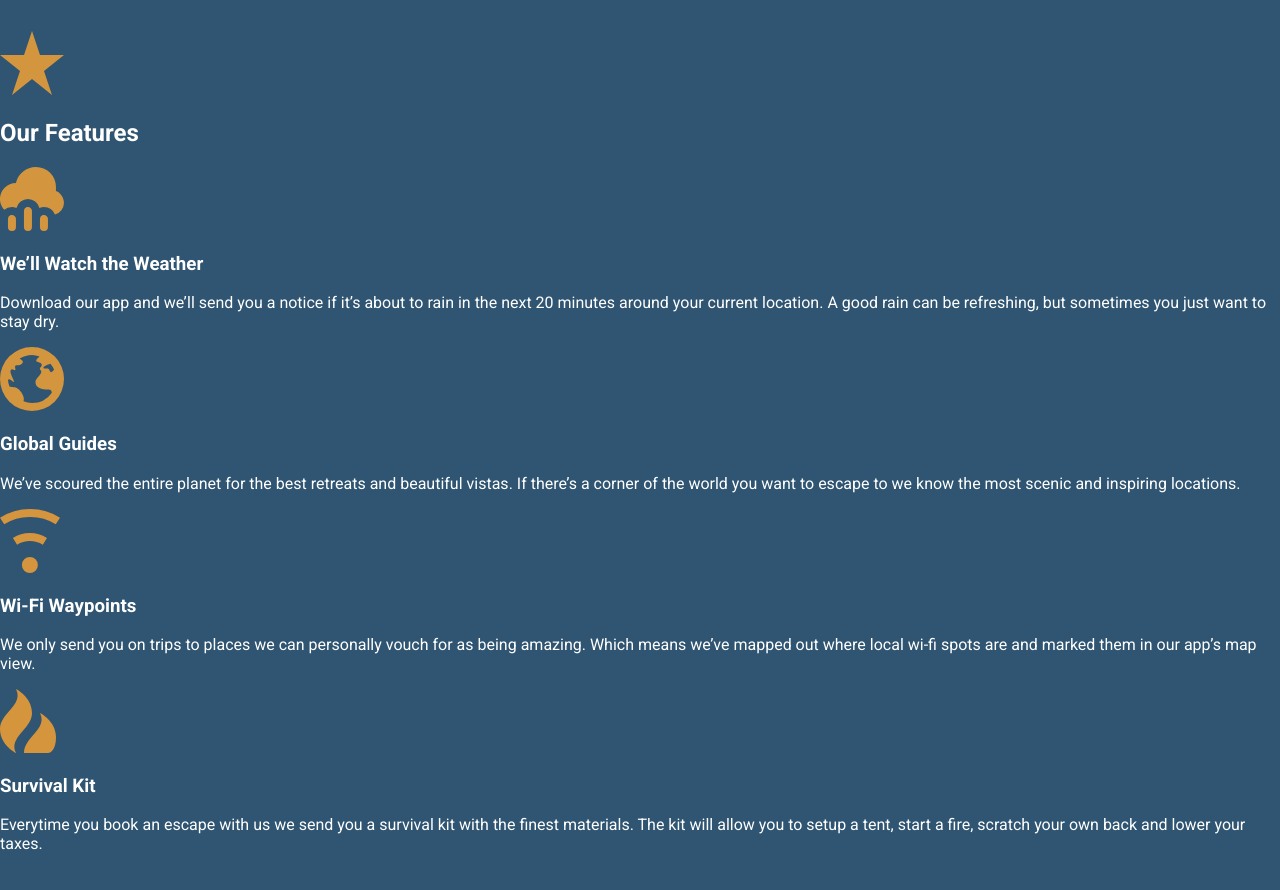
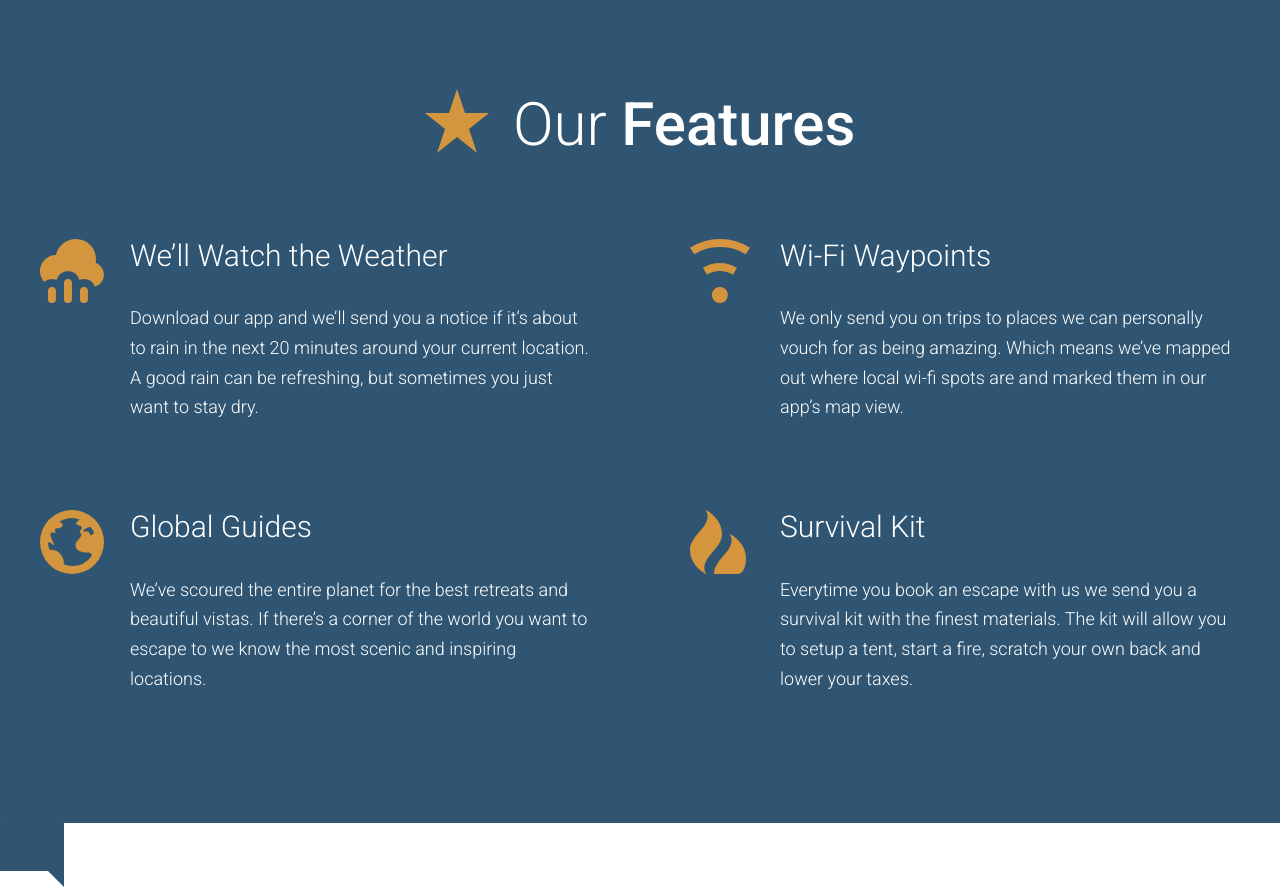
Before and after one commit to ajvergara/travel-clone, a website: page app/index.html in a window 1280 px wide. Shown: the part 2200-3090 px from the top of the page. Drawn offline with Linux system fonts and the light colour scheme.

Commit message:
Completed Our Features Desktop Version

```diff
--- /dev/null
+++ b/app/assets/styles/modules/_features.css
@@ -0,0 +1,15 @@
+.features{
+  padding-left: 90px;
+  position: relative;
+  padding-bottom: 2.5rem;
+
+  &__img{
+    position: absolute;
+    left: 0;
+  }
+
+  &__title{
+    font-size: 1.875rem;
+    font-weight: 300;
+  }
+}
--- a/app/assets/styles/modules/_row.css
+++ b/app/assets/styles/modules/_row.css
@@ -10,6 +10,14 @@
     padding-right: 65px;
   }
 
+  &--gutters-larger{
+    margin-right: -100px;
+  }
+
+  &--gutters-larger > div{
+    padding-right: 100px;
+  }
+
   /* Mixin Medium */
   @mixin atMedium{
     &__medium-4{
@@ -19,6 +27,11 @@
 
     &__medium-4--larger{
       width: 37%;
+    }
+
+    &__medium-6{
+      width: 50%;
+      float: left;
     }
 
     &__medium-8{
--- /dev/null
+++ b/app/assets/styles/modules/_section-title.css
@@ -0,0 +1,15 @@
+.section-title{
+  text-align: center;
+  font-weight: 300;
+  font-size: 3.75rem;
+
+  &__icon{
+    position: relative;
+    padding-right: .6rem;
+    top: 8px;
+  }
+
+  strong{
+    font-weight: 500;
+  }
+}
--- a/app/assets/styles/styles.css
+++ b/app/assets/styles/styles.css
@@ -9,3 +9,5 @@
 @import "modules/_heading";
 @import "modules/_row";
 @import "modules/_generic-container";
+@import "modules/_features";
+@import "modules/_section-title";
--- a/app/index.html
+++ b/app/index.html
@@ -67,24 +67,40 @@
   </div>
 
   <div id="features" class="page-section page-section--blue">
-    <img src="assets/images/icons/star.svg">
-    <h2>Our Features</h2>
+    <div class="container">
+      <h2 class="section-title"><img class="section-title__icon" src="assets/images/icons/star.svg"> Our <strong>Features</strong></h2>
 
-    <img src="assets/images/icons/rain.svg">
-    <h3>We&rsquo;ll Watch the Weather</h3>
-    <p>Download our app and we&rsquo;ll send you a notice if it&rsquo;s about to rain in the next 20 minutes around your current location. A good rain can be refreshing, but sometimes you just want to stay dry.</p>
+      <div class="row row--gutters-larger generic-container">
+        <div class="row__medium-6">
+          <div class="features">
+            <img class="features__img" src="assets/images/icons/rain.svg">
+            <h3 class="features__title">We&rsquo;ll Watch the Weather</h3>
+            <p>Download our app and we&rsquo;ll send you a notice if it&rsquo;s about to rain in the next 20 minutes around your current location. A good rain can be refreshing, but sometimes you just want to stay dry.</p>
+          </div>
 
-    <img src="assets/images/icons/globe.svg">
-    <h3>Global Guides</h3>
-    <p>We&rsquo;ve scoured the entire planet for the best retreats and beautiful vistas. If there&rsquo;s a corner of the world you want to escape to we know the most scenic and inspiring locations.</p>
+          <div class="features">
+            <img class="features__img" src="assets/images/icons/globe.svg">
+            <h3 class="features__title">Global Guides</h3>
+            <p>We&rsquo;ve scoured the entire planet for the best retreats and beautiful vistas. If there&rsquo;s a corner of the world you want to escape to we know the most scenic and inspiring locations.</p>
+          </div>
+        </div>
 
-    <img src="assets/images/icons/wifi.svg">
-    <h3>Wi-Fi Waypoints</h3>
-    <p>We only send you on trips to places we can personally vouch for as being amazing. Which means we&rsquo;ve mapped out where local wi-fi spots are and marked them in our app&rsquo;s map view.</p>
+        <div class="row__medium-6">
+          <div class="features">
+            <img class="features__img" src="assets/images/icons/wifi.svg">
+            <h3 class="features__title">Wi-Fi Waypoints</h3>
+            <p>We only send you on trips to places we can personally vouch for as being amazing. Which means we&rsquo;ve mapped out where local wi-fi spots are and marked them in our app&rsquo;s map view.</p>
+          </div>
 
-    <img src="assets/images/icons/fire.svg">
-    <h3>Survival Kit</h3>
-    <p>Everytime you book an escape with us we send you a survival kit with the finest materials. The kit will allow you to setup a tent, start a fire, scratch your own back and lower your taxes.</p>
+          <div class="features">
+            <img class="features__img" src="assets/images/icons/fire.svg">
+            <h3 class="features__title">Survival Kit</h3>
+            <p>Everytime you book an escape with us we send you a survival kit with the finest materials. The kit will allow you to setup a tent, start a fire, scratch your own back and lower your taxes.</p>
+          </div>
+        </div>
+      </div>
+
+    </div>
   </div>
 
   <div id="testimonials">
--- a/app/temp/styles/styles.css
+++ b/app/temp/styles/styles.css
@@ -568,6 +568,14 @@ img{
     padding-right: 65px;
   }
 
+.row--gutters-larger{
+    margin-right: -100px;
+  }
+
+.row--gutters-larger > div{
+    padding-right: 100px;
+  }
+
 /* Mixin Medium */
 
 @media (min-width: 768px){
@@ -578,6 +586,11 @@ img{
 
     .row__medium-4--larger{
       width: 37%;
+    }
+
+    .row__medium-6{
+      width: 50%;
+      float: left;
     }
 
     .row__medium-8{
@@ -616,3 +629,35 @@ img{
 .generic-container p a {
     font-weight: 500;
   }
+
+.features{
+  padding-left: 90px;
+  position: relative;
+  padding-bottom: 2.5rem;
+}
+
+.features__img{
+    position: absolute;
+    left: 0;
+  }
+
+.features__title{
+    font-size: 1.875rem;
+    font-weight: 300;
+  }
+
+.section-title{
+  text-align: center;
+  font-weight: 300;
+  font-size: 3.75rem;
+}
+
+.section-title__icon{
+    position: relative;
+    padding-right: .6rem;
+    top: 8px;
+  }
+
+.section-title strong{
+    font-weight: 500;
+  }
```
